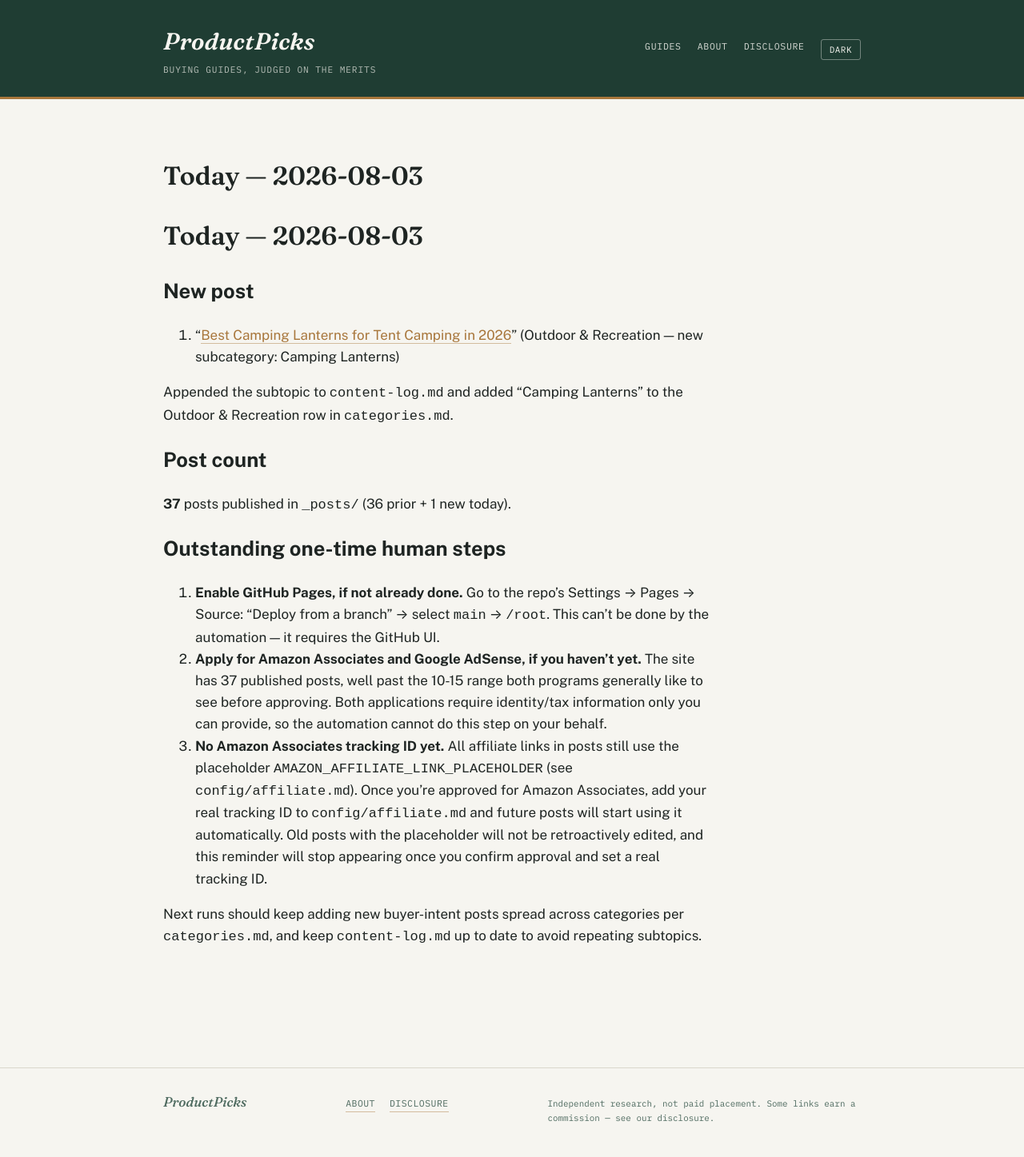
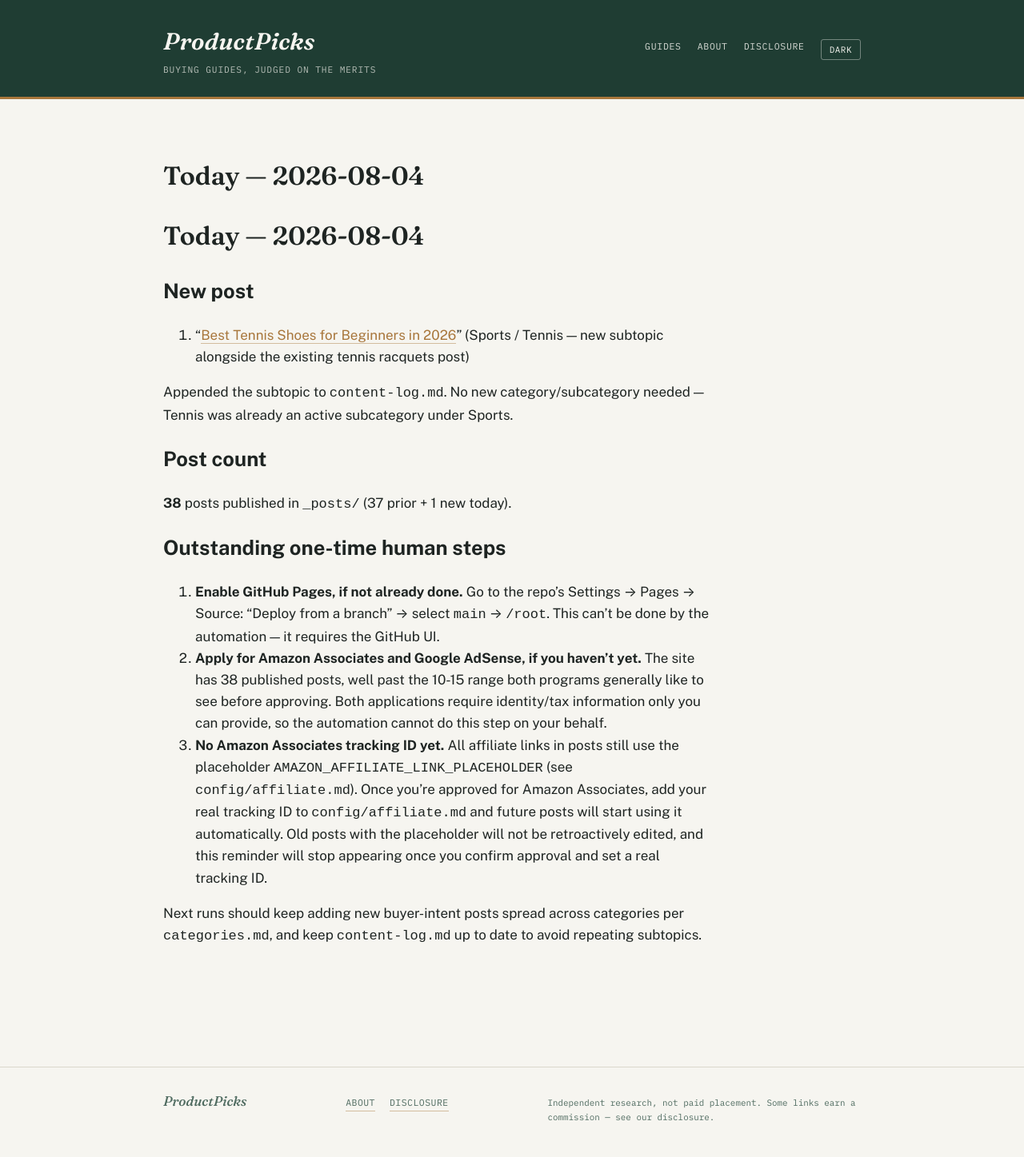
Before and after one commit to ajith198/ProductPicks, a Jekyll site: the page built from today.md, in a window 1280 px wide. Shown: the whole page at 80% size. Built offline with Jekyll 4.4.1, drawn with Linux system fonts in a browser that asks for light colours; our own code applies the rules of GitHub Pages for plain Markdown files.

Commit message:
daily: 2026-08-04 new post + log update

```diff
--- a/today.md
+++ b/today.md
@@ -1,19 +1,19 @@
-# Today — 2026-08-03
+# Today — 2026-08-04
 
 ## New post
 
-1. "[Best Camping Lanterns for Tent Camping in 2026](/camping-lanterns/buying-guides/best-camping-lanterns-for-tent-camping/)" (Outdoor & Recreation — new subcategory: Camping Lanterns)
+1. "[Best Tennis Shoes for Beginners in 2026](/footwear/buying-guides/best-tennis-shoes-for-beginners/)" (Sports / Tennis — new subtopic alongside the existing tennis racquets post)
 
-Appended the subtopic to `content-log.md` and added "Camping Lanterns" to the Outdoor & Recreation row in `categories.md`.
+Appended the subtopic to `content-log.md`. No new category/subcategory needed — Tennis was already an active subcategory under Sports.
 
 ## Post count
 
-**37** posts published in `_posts/` (36 prior + 1 new today).
+**38** posts published in `_posts/` (37 prior + 1 new today).
 
 ## Outstanding one-time human steps
 
 1. **Enable GitHub Pages, if not already done.** Go to the repo's Settings → Pages → Source: "Deploy from a branch" → select `main` → `/root`. This can't be done by the automation — it requires the GitHub UI.
-2. **Apply for Amazon Associates and Google AdSense, if you haven't yet.** The site has 37 published posts, well past the 10-15 range both programs generally like to see before approving. Both applications require identity/tax information only you can provide, so the automation cannot do this step on your behalf.
+2. **Apply for Amazon Associates and Google AdSense, if you haven't yet.** The site has 38 published posts, well past the 10-15 range both programs generally like to see before approving. Both applications require identity/tax information only you can provide, so the automation cannot do this step on your behalf.
 3. **No Amazon Associates tracking ID yet.** All affiliate links in posts still use the placeholder `AMAZON_AFFILIATE_LINK_PLACEHOLDER` (see `config/affiliate.md`). Once you're approved for Amazon Associates, add your real tracking ID to `config/affiliate.md` and future posts will start using it automatically. Old posts with the placeholder will not be retroactively edited, and this reminder will stop appearing once you confirm approval and set a real tracking ID.
 
 Next runs should keep adding new buyer-intent posts spread across categories per `categories.md`, and keep `content-log.md` up to date to avoid repeating subtopics.
```
Also changed, not shown: TODAY.md (+1 -1 lines), _posts/2026-08-04-best-tennis-shoes-for-beginners.md (added, +57 -0 lines), content-log.md (+1 -0 lines).
